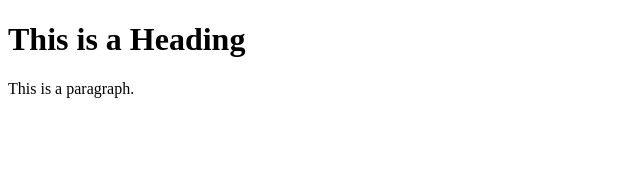
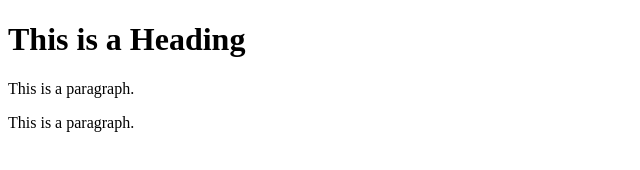
Before and after one commit to hudaalshaikhsaleh/index, a plain HTML site: page index.html in a window 1280 px wide. Shown: the whole page, without its empty margins (0-640 px from the left). Drawn offline with Linux system fonts and the light colour scheme.

Commit message:
adding a comment

```diff
--- a/index.html
+++ b/index.html
@@ -10,3 +10,7 @@
 
 </body>
 </html>
+
+ <!--This is a comment. Comments are not displayed in the browser-->
+
+<p>This is a paragraph.</p>
```
